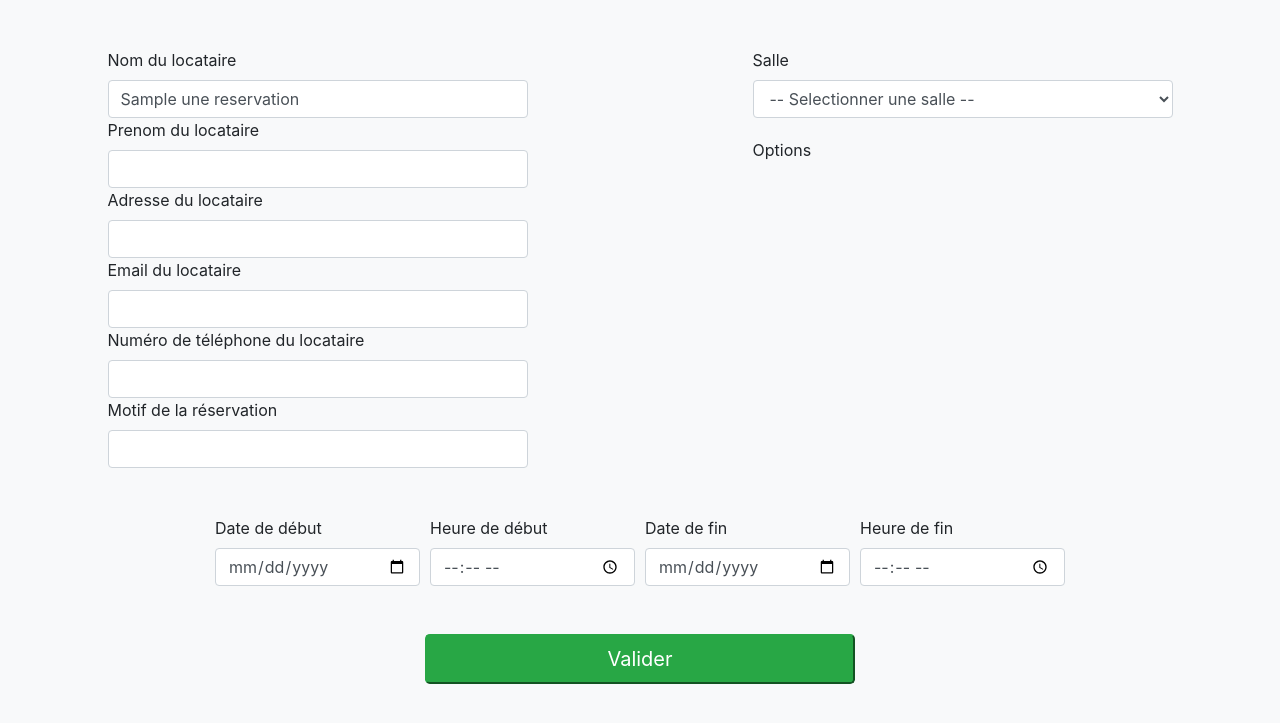
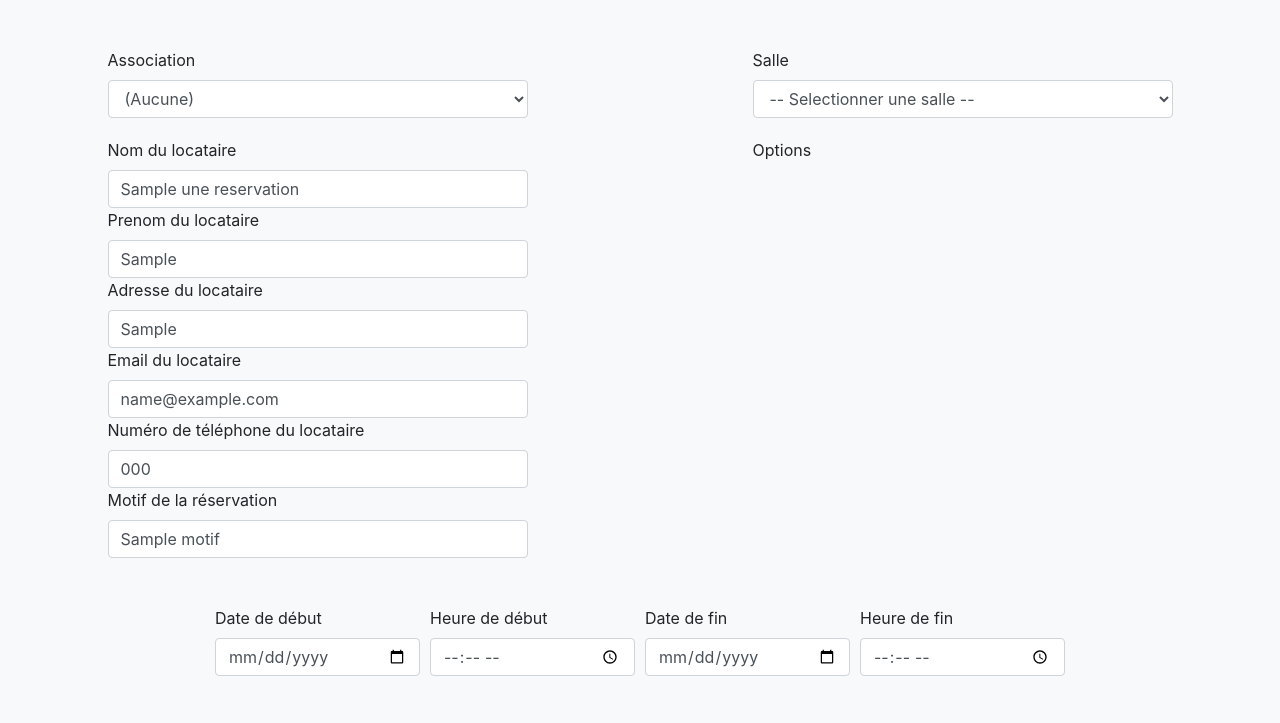
Before and after one commit to Floutts/Workshop3, a PHP site: template src/vue/reserver.html.twig in a window 1280 px wide. Shown: the part 58-781 px from the top of the page. Run offline with PHP 8.4, Linux system fonts and the light colour scheme; the template is opened without the code that fills it: most values are stand-ins (such as "Sample title", 1, 10 or a date in 2020); some libraries are stand-ins or nearby versions.

Commit message:
reservertest

```diff
--- a/src/vue/reserver.html.twig
+++ b/src/vue/reserver.html.twig
@@ -30,8 +30,7 @@
         <div class = "form-row">
             <div class ="col-md-1"></div>
             <div class="col-md-4">
-                {% if form.modif is defined %}
-                    {% if form.modif == false %}
+
                         <label for="validationCustom01">Association</label>
                         <select class="form-control" name="idAssociation" id="idAssociation" style="margin-bottom: 20px" >
                             <option value="0">(Aucune) </option>
@@ -39,23 +38,7 @@
                                 <option value="{{ a.id }}">{{ a.NomAssociation }}</option>
                             {% endfor %}
                         </select>
-                    {% else %}
-                        <label for="validationCustom01">Association</label>
-                        <select class="form-control" name="idAssociation" id="idAssociation" style="margin-bottom: 20px" >
-                            <option value="0">(Aucune) </option>
 
-
-                            {% for a in listeAssociation %}
-                                {% if uneReservation.NomAssociation == a.NomAssociation %}
-                                <option value="{{ a.id }}" selected >{{ uneReservation.NomAssociation }}</option>
-                                {% else %}
-                                <option value="{{ a.id }}">{{ a.NomAssociation }}</option>
-                                {% endif %}
-                            {% endfor %}
-                        </select>
-
-                    {% endif %}
-                {% endif %}
 
                 <div >
                     <input type="text" class="form-control" id="nomAssociation" name="nomAssociation" hidden>
@@ -66,23 +49,23 @@
                 </div>
                 <div class="">
                     <label for="validationCustom02">Prenom du locataire</label>
-                    <input type="text" class="form-control" id="prenom" name="prenom" required>
+                    <input type="text" class="form-control" id="prenom" name="prenom" value="{{ uneReservation.PrenomLocataire }}" required>
                 </div>
                 <div class="">
                     <label for="validationCustomUsername">Adresse du locataire</label>
-                    <input type="text" class="form-control" id="adresse" name="adresse" required>
+                    <input type="text" class="form-control" id="adresse" name="adresse" value="{{ uneReservation.AdresseLocataire }}"  required>
                 </div>
                 <div class="">
                     <label for="validationCustom01">Email du locataire</label>
-                    <input type="text" class="form-control" id="email" name="email" required>
+                    <input type="text" class="form-control" id="email" name="email" value="{{ uneReservation.EmailLocataire }}" required>
                 </div>
                 <div class="">
                     <label for="validationCustom01">Numéro de téléphone du locataire</label>
-                    <input type="text" class="form-control" id="tel" name="tel" required>
+                    <input type="text" class="form-control" id="tel" name="tel" value="{{ uneReservation.TelLocataire }}" required>
                 </div>
                 <div class="">
                     <label for="validationCustom01">Motif de la réservation</label>
-                    <input type="text" class="form-control" id="motif" name="motif" required>
+                    <input type="text" class="form-control" id="motif" name="motif" value="{{ uneReservation.Motif }}" required>
                 </div>
                 <br/><br/>
             </div>
@@ -112,7 +95,7 @@
             <div class ="col-md-2">
                 <div class="">
                     <label for="validationCustomUsername">Date de début</label>
-                    <input type="date" class="form-control" id="DateDebut" name="DateDebut" aria-describedby="inputGroupPrepend" required>
+                    <input type="date" class="form-control" id="DateDebut" name="DateDebut" aria-describedby="inputGroupPrepend"  required>
                 </div>
             </div>
 
@@ -145,7 +128,14 @@
             </div>
             <div class ="col-md-2"></div>
             <div class ="col-md-4"></div>
-            <button class=" btn-lg btn-success col-md 4" id="btValider" name="btValider">Valider</button>
+            {% if form.modif is defined %}
+                {% if form.modif == false %}
+                    <button class=" btn-lg btn-success col-md 4" id="btValider" name="btValider">Valider</button>
+                {% else %}
+                    <button class=" btn-lg btn-success col-md 4" id="btValider" name="btModifier">Modifier</button>
+
+                {% endif %}
+            {% endif %}
             <div class ="col-md-4"></div>
         </div>
 
```
